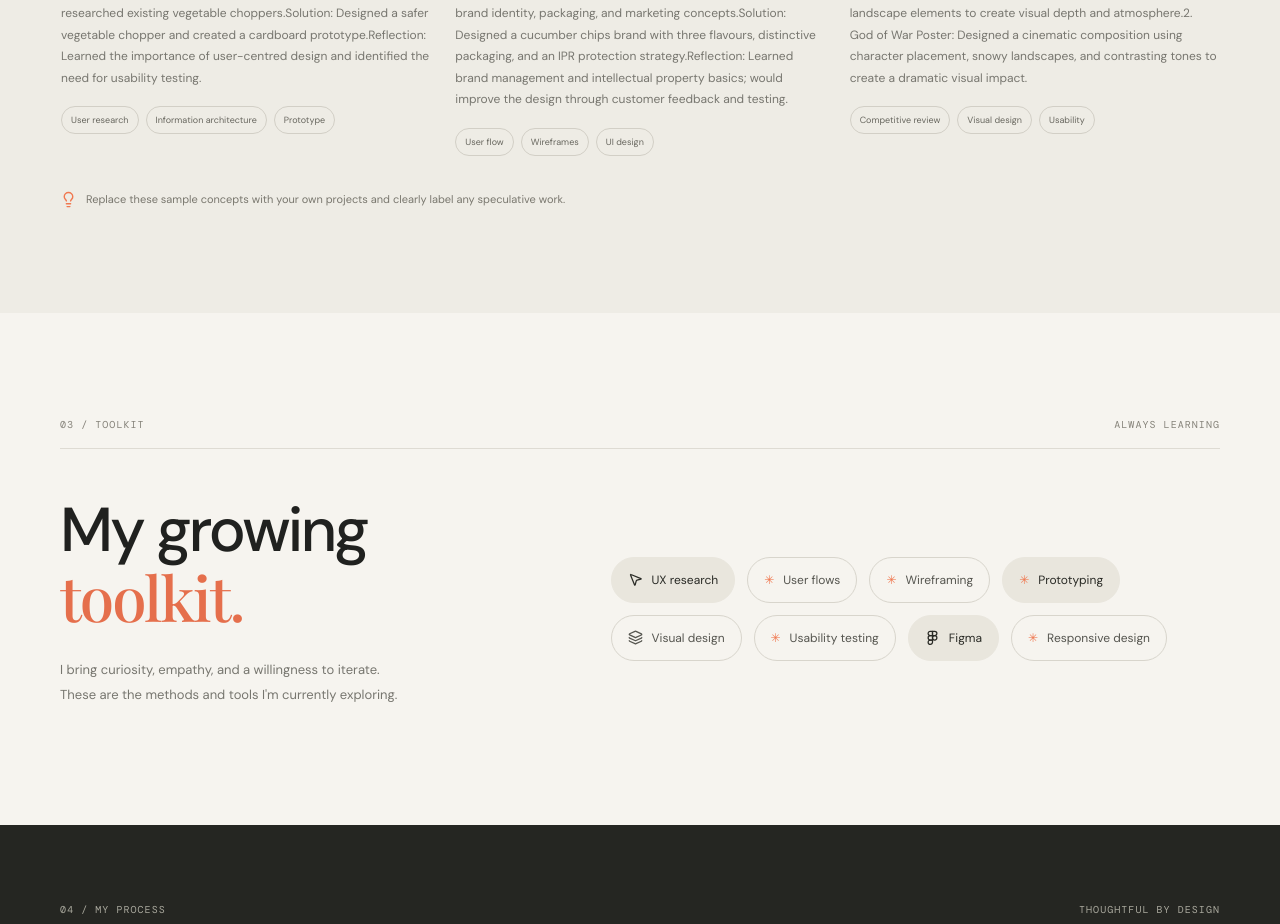
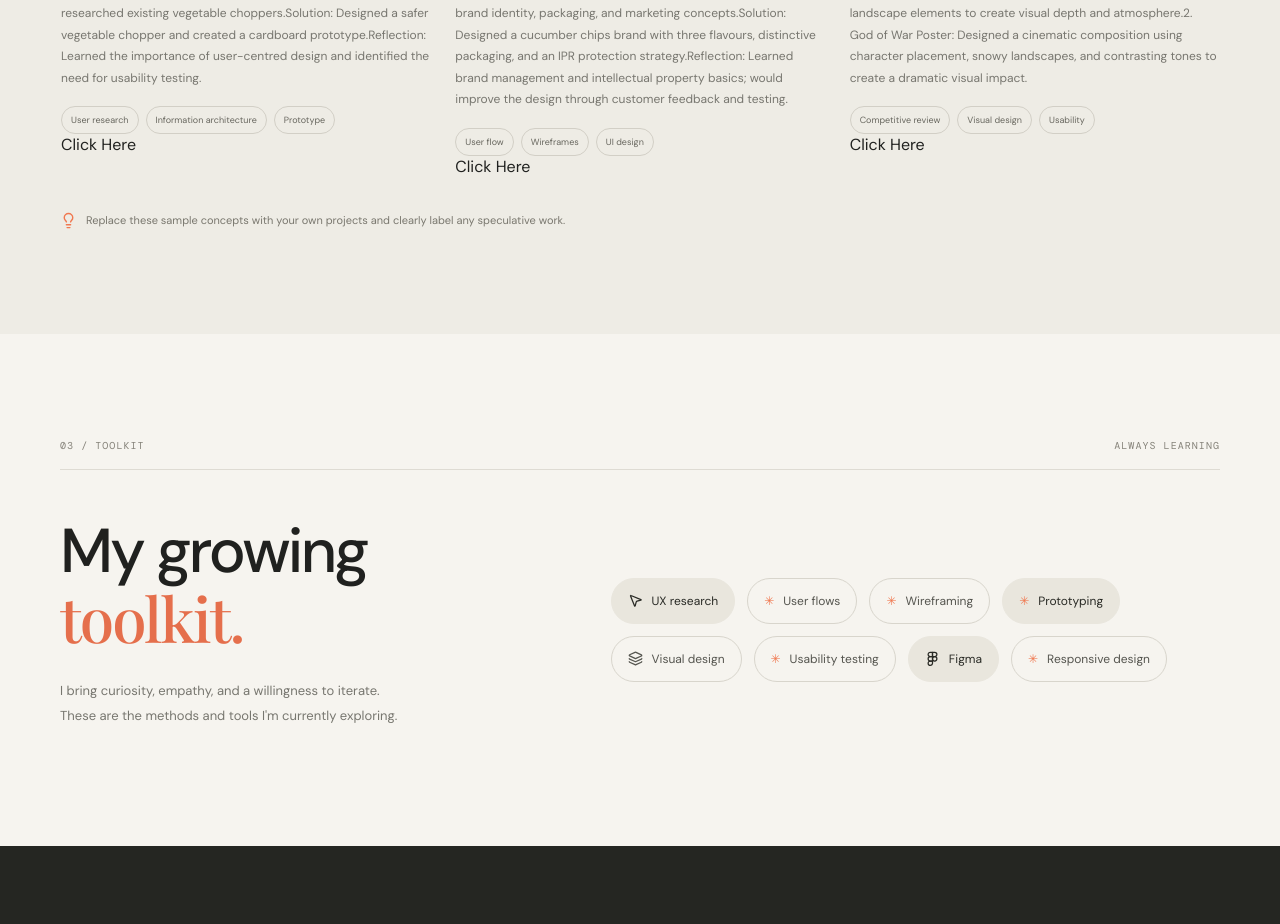
Before and after one commit to SoumyaBadoniya/ai_assisted_portfolio, a React (Vite) app: page / in a window 1280 px wide. Shown: the part 2205-3129 px from the top of the page. Built offline with nearby package versions, Linux system fonts and the light colour scheme; a web font is replaced by a local one.

Commit message:
Update main.jsx

```diff
--- a/src/main.jsx
+++ b/src/main.jsx
@@ -112,7 +112,7 @@ function App() {
                     <button className="project-title-button" onClick={() => setActiveProject(project)}>{project.title}<ArrowUpRight size={18}/></button>
                     <p>{project.description}</p>
                     <div className="tag-list">{project.tags.map(tag => <span key={tag}>{tag}</span>)}</div>
-                    <a href={project.url}></a>
+                    <a href={project.url}>Click Here</a>
                   </div>
                 </article>
               ))}
```
